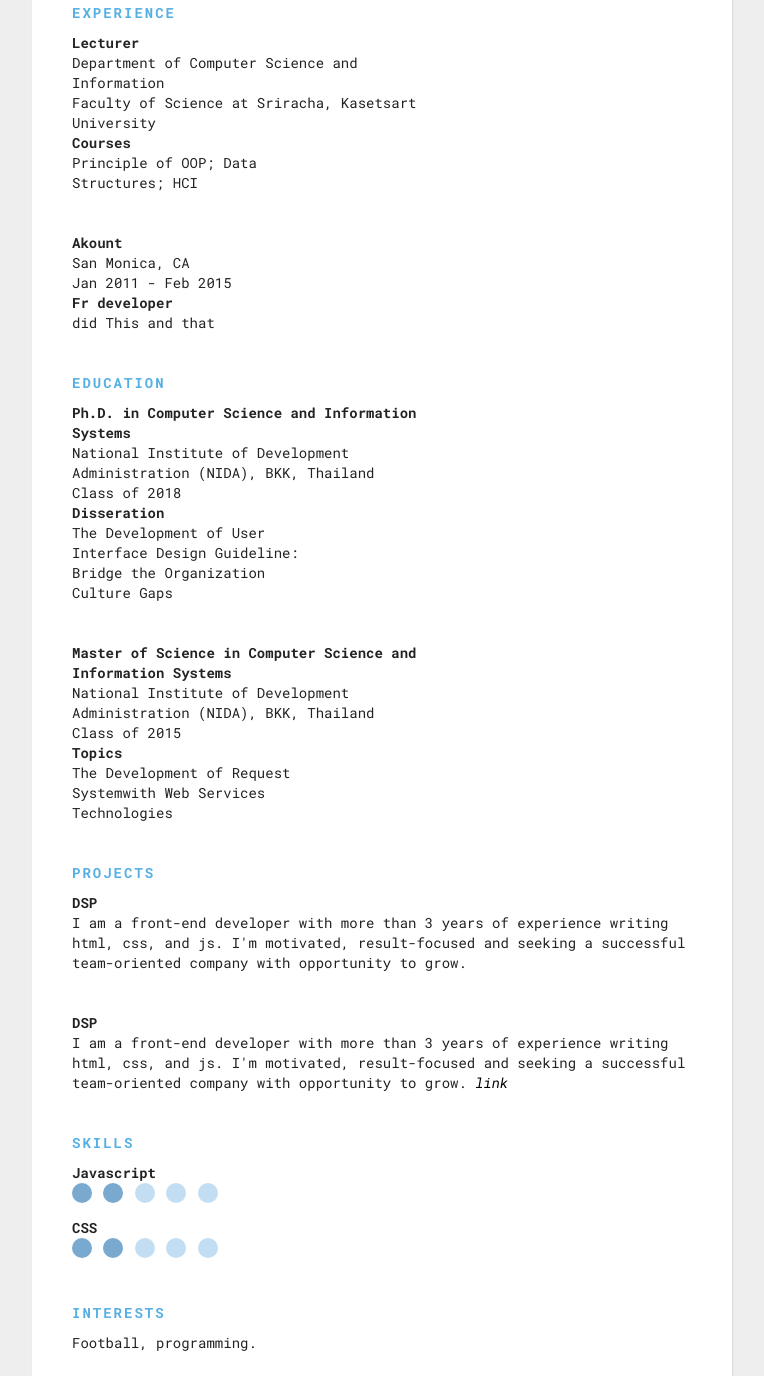
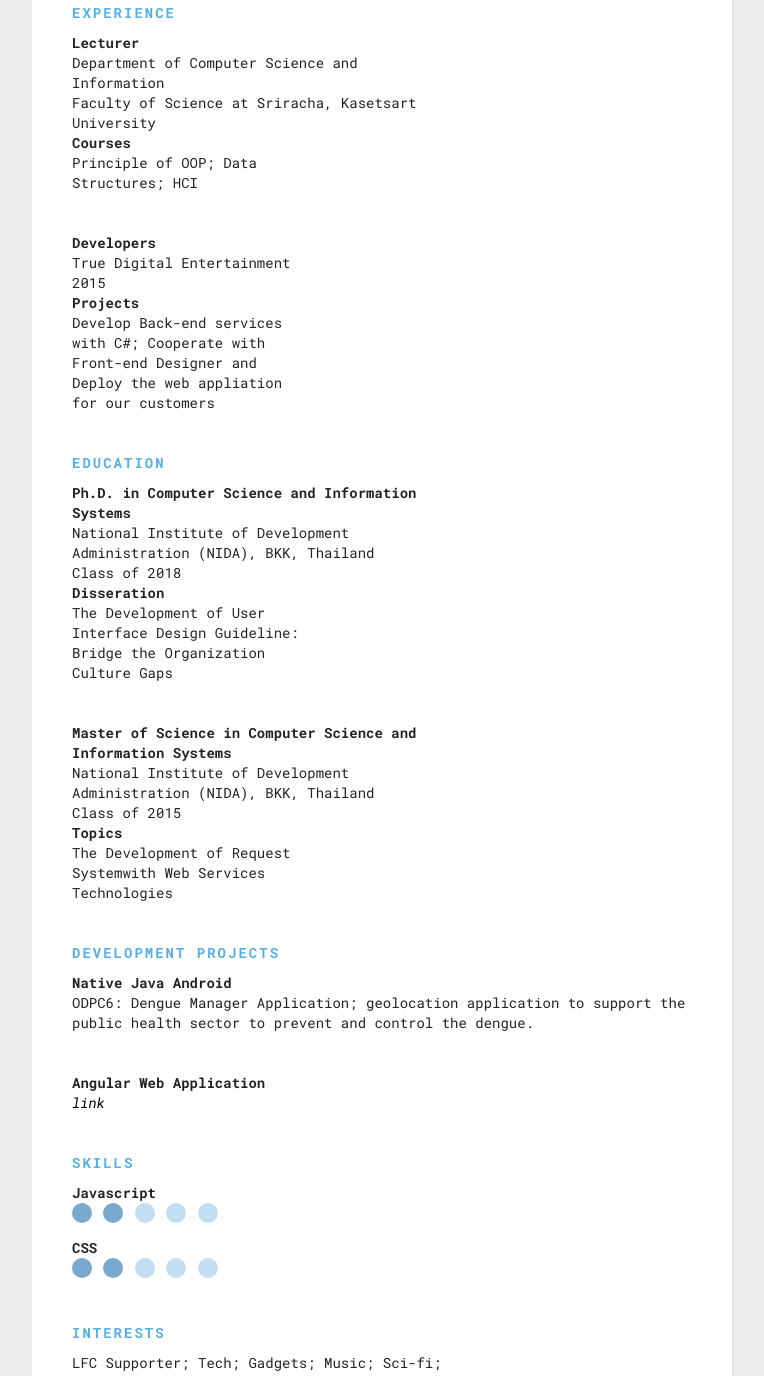
Before and after one commit to jitnupong-b/choojaithailand, a plain HTML site: page index.html in a window 1280 px wide. Shown: the part 506-1882 px from the top of the page, without its empty margins (258-1022 px from the left). Drawn offline with Linux system fonts and the light colour scheme.

Commit message:
finish 1st version

```diff
--- a/index.html
+++ b/index.html
@@ -4,8 +4,12 @@
 <head>
     <meta charset="UTF-8">
     <meta name="viewport" content="width=device-width, initial-scale=1.0">
-    <link rel="stylesheet" href="css/thecss.css">
-    <title>Document</title>
+    <link rel="stylesheet" href="css/thecss.css" />
+    <link rel="shortcut icon" href="images/favicon.ico" type="image/x-icon">
+    <meta name="description"
+        content="Boonchoo Jitnupong, a lecturer at Kasetsart University Sriracha, specializes in Angular as a front-end developer. Explore his expertise in human-computer interaction and software development methodologies.">
+    <meta name="keywords" content="boonchoo; jitnupong; angular; front-end; developer;">
+    <title>Boonchoo Jitnupong (Ph.D.)</title>
 </head>
 
 <body>
@@ -22,11 +26,11 @@
             </div>
             <div class="contact-info">
                 <span class="email">Email: </span>
-                <span class="email-val">boonchoo.ji@gmail.com</span>
+                <span class="email-val">boonchoo.ji[at]gmail.com</span>
                 <span class="seperator">|</span>
-                <span class="email">Blog:</span>
-                <span class="email-val"><a href="https://choojaithailand.blogspot.com"
-                        target="_blank">choojaithailand</a></span>
+                <span class="email-val"><a href="https://choojaithailand.blogspot.com" target="_blank">Blog</a></span>
+                <span class="seperator">|</span>
+                <span class="email-val"><a href="https://linkedin.com/in/boonchoo" target="_blank">Linkedin</a></span>
             </div>
 
             <div class="about">
@@ -69,13 +73,14 @@
                     </div>
                     <div class="section__list-item">
                         <div class="left">
-                            <div class="name">Akount</div>
-                            <div class="addr">San Monica, CA</div>
-                            <div class="duration">Jan 2011 - Feb 2015</div>
+                            <div class="name">Developers</div>
+                            <div class="addr">True Digital Entertainment</div>
+                            <div class="duration">2015</div>
                         </div>
                         <div class="right">
-                            <div class="name">Fr developer</div>
-                            <div class="desc">did This and that</div>
+                            <div class="name">Projects</div>
+                            <div class="desc">Develop Back-end services with C#; Cooperate with Front-end Designer and
+                                Deploy the web appliation for our customers</div>
                         </div>
                     </div>
 
@@ -114,20 +119,17 @@
 
             </div>
             <div class="section">
-                <div class="section__title">Projects</div>
+                <div class="section__title">Development Projects</div>
                 <div class="section__list">
                     <div class="section__list-item">
-                        <div class="name">DSP</div>
-                        <div class="text">I am a front-end developer with more than 3 years of experience writing html,
-                            css, and js. I'm motivated, result-focused and seeking a successful team-oriented company
-                            with opportunity to grow.</div>
+                        <div class="name">Native Java Android</div>
+                        <div class="text">ODPC6: Dengue Manager Application; geolocation application to support the
+                            public health sector to prevent and control the dengue.</div>
                     </div>
 
                     <div class="section__list-item">
-                        <div class="name">DSP</div>
-                        <div class="text">I am a front-end developer with more than 3 years of experience writing html,
-                            css, and js. I'm motivated, result-focused and seeking a successful team-oriented company
-                            with opportunity to grow. <a href="/login">link</a>
+                        <div class="name">Angular Web Application</div>
+                        <div class="text"><a href="/login">link</a>
                         </div>
                     </div>
                 </div>
@@ -190,7 +192,7 @@
                 </div>
                 <div class="section__list">
                     <div class="section__list-item">
-                        Football, programming.
+                        LFC Supporter; Tech; Gadgets; Music; Sci-fi;
                     </div>
                 </div>
             </div>
```
Also changed, not shown: images/favicon.ico (added).
